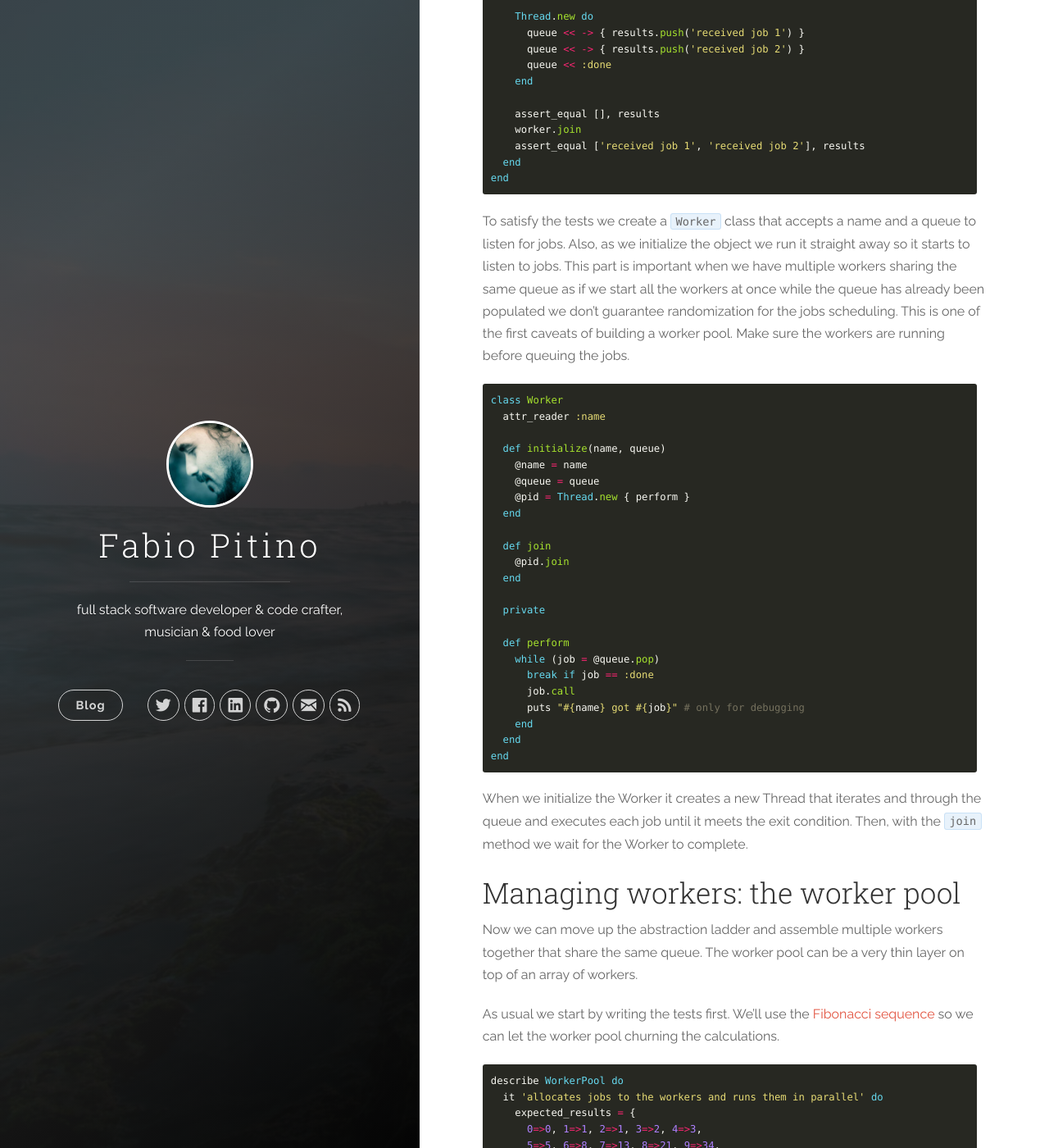
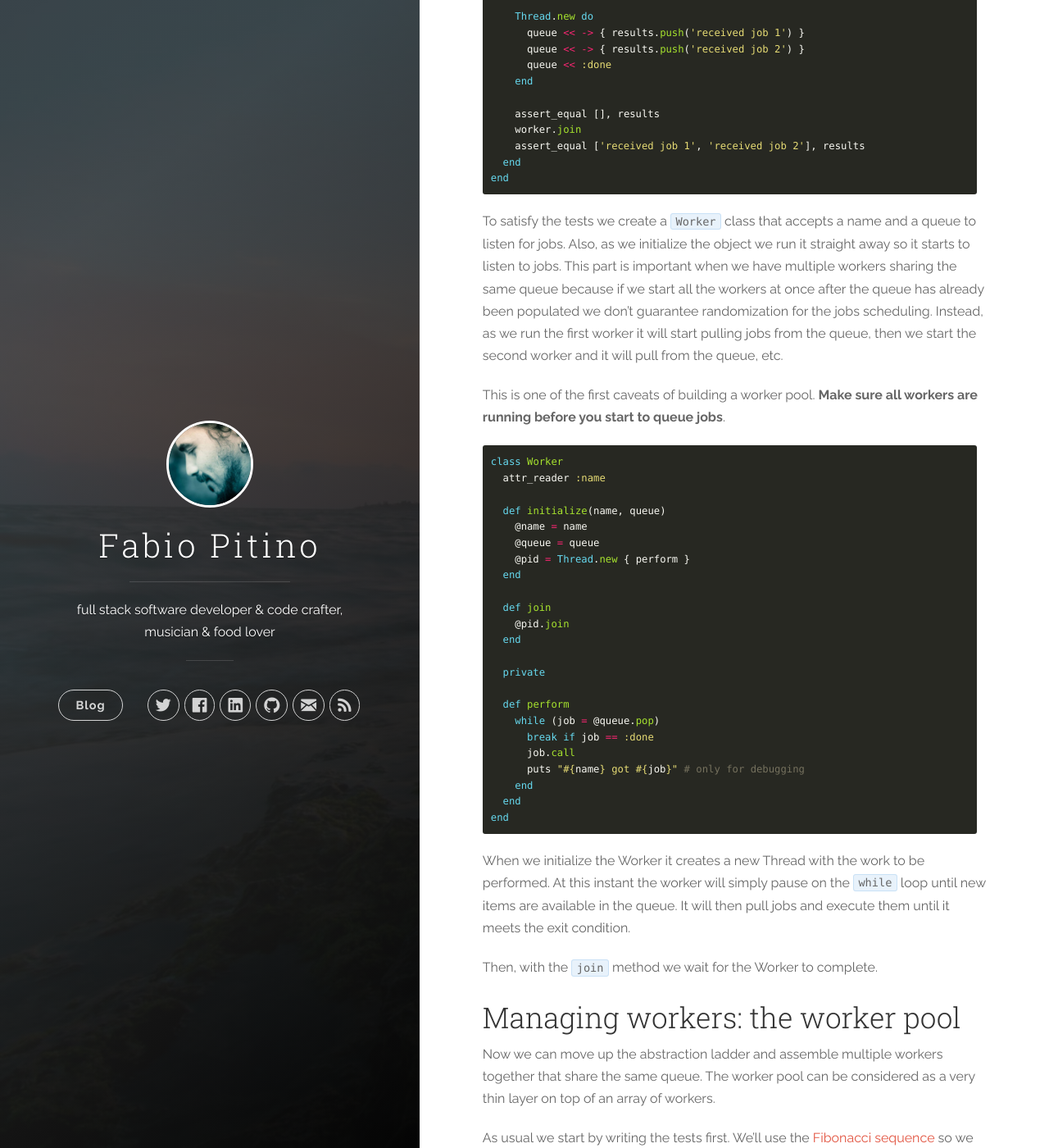
Before and after one commit to hspazio/hspazio.github.io, a Jekyll site: the page built from _posts/2017-11-15-worker-pool.markdown, in a window 1280 px wide and 1400 px high, scrolled down 1405 px. Shown: the whole window at 82% size. Built offline with Jekyll 4.4.1, drawn with Linux system fonts in a browser that asks for light colours; nearby versions of some CDN libraries; comment, search, counter and statistics services are not loaded; some of the changed text lies outside the part shown.

Commit message:
publishing post

```diff
--- a/_posts/2017-11-06-ruby-concurrency-patterns-pool-of-workers.markdown
+++ b/_posts/2017-11-15-worker-pool.markdown
@@ -51,7 +51,9 @@ describe Worker do
 end
 {% endhighlight %}
 
-To satisfy the tests we create a `Worker` class that accepts a name and a queue to listen for jobs. Also, as we initialize the object we run it straight away so it starts to listen to jobs. This part is important when we have multiple workers sharing the same queue as if we start all the workers at once while the queue has already been populated we don't guarantee randomization for the jobs scheduling. This is one of the first caveats of building a worker pool. Make sure the workers are running before queuing the jobs.
+To satisfy the tests we create a `Worker` class that accepts a name and a queue to listen for jobs. Also, as we initialize the object we run it straight away so it starts to listen to jobs. This part is important when we have multiple workers sharing the same queue because if we start all the workers at once after the queue has already been populated we don't guarantee randomization for the jobs scheduling. Instead, as we run the first worker it will start pulling jobs from the queue, then we start the second worker and it will pull from the queue, etc.
+
+This is one of the first caveats of building a worker pool. __Make sure all workers are running before you start to queue jobs__.
 
 {% highlight ruby %}
 class Worker
@@ -79,11 +81,13 @@ class Worker
 end
 {% endhighlight %}
 
-When we initialize the Worker it creates a new Thread that iterates and through the queue and executes each job until it meets the exit condition. Then, with the `join` method we wait for the Worker to complete.
+When we initialize the Worker it creates a new Thread with the work to be performed. At this instant the worker will simply pause on the `while` loop until new items are available in the queue. It will then pull jobs and execute them until it meets the exit condition.
+
+Then, with the `join` method we wait for the Worker to complete.
 
 ## Managing workers: the worker pool
 
-Now we can move up the abstraction ladder and assemble multiple workers together that share the same queue. The worker pool can be a very thin layer on top of an array of workers.
+Now we can move up the abstraction ladder and assemble multiple workers together that share the same queue. The worker pool can be considered as a very thin layer on top of an array of workers.
 
 As usual we start by writing the tests first. We'll use the [Fibonacci sequence][fibonacci_wikipedia] so we can let the worker pool churning the calculations.
 
@@ -202,7 +206,7 @@ In this section we are going to explore some variations to solve different probl
 
 ### Least-Busy First
 
-We modify the previous Worker implementatin by dropping the `queue` argument in the initializer and instead we have the Worker defining a queue internally. This new dedicated queue will be the "inbox" of the Worker.
+We modify the previous Worker implementation by removing the `queue` argument from the initializer and instead we have the Worker defining a queue internally. This new dedicated queue will be the "inbox" of the Worker.
 
 Now we need to allow the Worker to receive jobs from the outside - remember previously the worker was pulling from a shared queue. We define a `<<` method that delegates to the inbox queue and a `jobs_count` to let the WorkerPool inspect the load of each worker and schedule jobs by consequence.
 
@@ -244,7 +248,7 @@ class LeastBusyFirstScheduler
 end
 {% endhighlight %}
 
-That's it for this scheduler. A nice, small and single responsibility!
+That's it for this scheduler. A nice and small class with and single responsibility!
 
 We only need to inject it to the WorkerPool constructor so that we can easily switch strategy if we want to. Notice that as the WorkerPool creates the array of workers we can pass in a factory object (just the class in this case) that will be used to initialize the concrete scheduler.
 
@@ -265,6 +269,9 @@ class WorkerPool
 
   # rest of the code...
 end
+
+# used as below
+pool = WorkerPool.new(5, LeastBusyFirstScheduler)
 {% endhighlight %}
 
 There you have! A pool of workers that schedules jobs to the least busy worker.
@@ -312,17 +319,18 @@ class TopicScheduler
 end
 {% endhighlight %}
 
+You could implement the algorithm that best suits your application's needs.
+
 ## Conclusions
 
 Learning how to implement a pool of workers in my opinion is like learning any other design patterns. Only when you practice it you really understand the mechanisms and caveats.
 
-If you are leaning a web framework, you hear very often to build the authentication layer from scratch or if you are learning a programming language, the standard library is your friend.
+If you are learning a web framework, you hear very often that the first time it's better to build the authentication layer from scratch instead of relying on additional libraries, or if you are learning a programming language, the standard library is your friend.
 
-Use complex libraries to solve complex problems but only after have learned the fundamentals.
+Use complex libraries to solve complex problems but only after you have learned the fundamentals.
 
 [threads_and_queues]: /2017/ruby-threads-and-queues
 [celluloid]: https://github.com/celluloid/celluloid
 [concurrent_ruby]: https://github.com/ruby-concurrency/concurrent-ruby
 [fibonacci_wikipedia]: https://en.wikipedia.org/wiki/Fibonacci_number
 [enumerable_cycle]: https://ruby-doc.org/core-2.4.2/Enumerable.html#method-i-cycle
-[topic_exchange_rabbitmq]: https://www.rabbitmq.com/tutorials/tutorial-five-ruby.html
```
Also changed, not shown: other parts of _posts/2017-11-15-worker-pool.markdown (+11 -11 lines).
